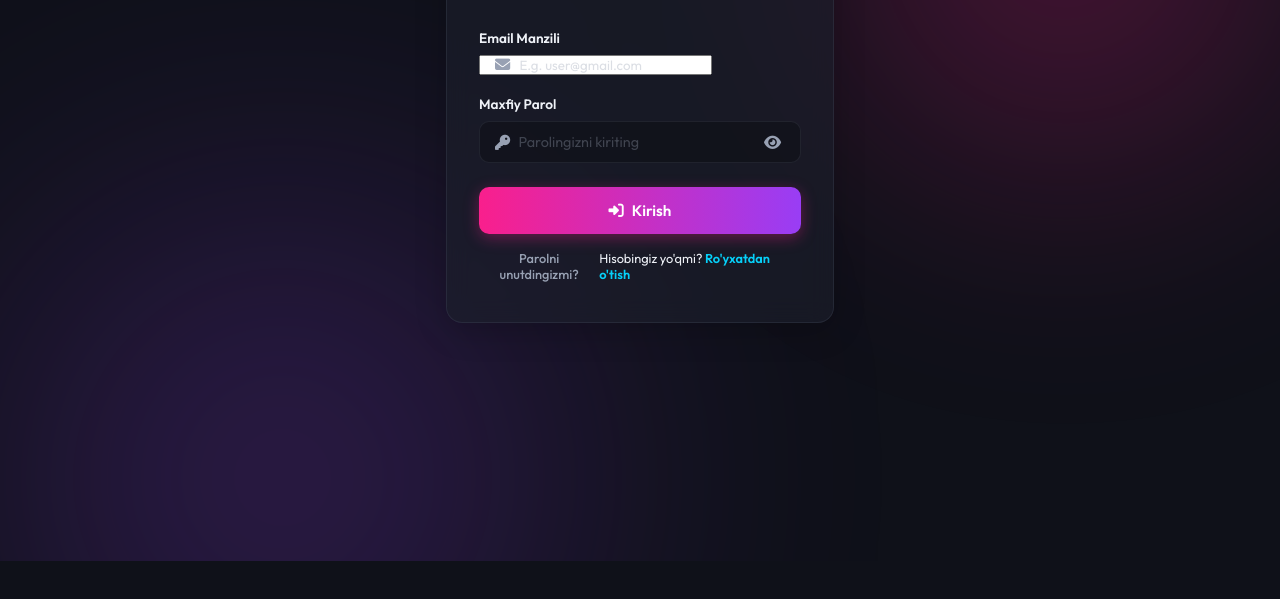
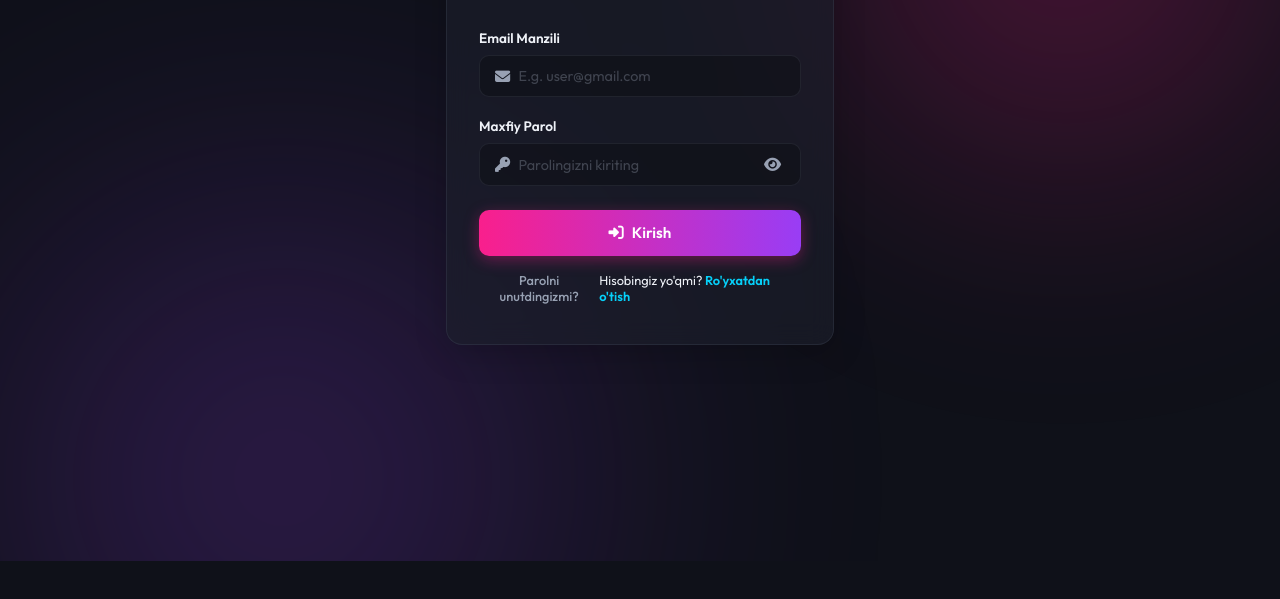
Before and after one commit to asilbekqodirov2015-cmd/instagram-comment-bot, a website: page public/login.html in a window 1280 px wide. Shown: the part 239-838 px from the top of the page. Drawn offline with Linux system fonts and the light colour scheme.

Commit message:
fix email input styling and add database connection safety checks

```diff
--- a/public/style.css
+++ b/public/style.css
@@ -466,6 +466,7 @@
 }
 
 input[type="text"],
+input[type="email"],
 input[type="url"],
 input[type="password"],
 textarea,
@@ -479,6 +480,17 @@
   font-size: 0.9rem;
   outline: none;
   transition: all var(--transition-fast);
+}
+
+/* Autofill styling fix to override Chrome's default white background */
+input:-webkit-autofill,
+input:-webkit-autofill:hover,
+input:-webkit-autofill:focus,
+input:-webkit-autofill:active {
+  -webkit-background-clip: text;
+  -webkit-text-fill-color: var(--text-main) !important;
+  transition: background-color 5000s ease-in-out 0s;
+  box-shadow: inset 0 0 20px 20px hsla(230, 20%, 5%, 0.6) !important;
 }
 
 textarea {
```
Also changed, not shown: routes/auth.js (+12 -0 lines).
